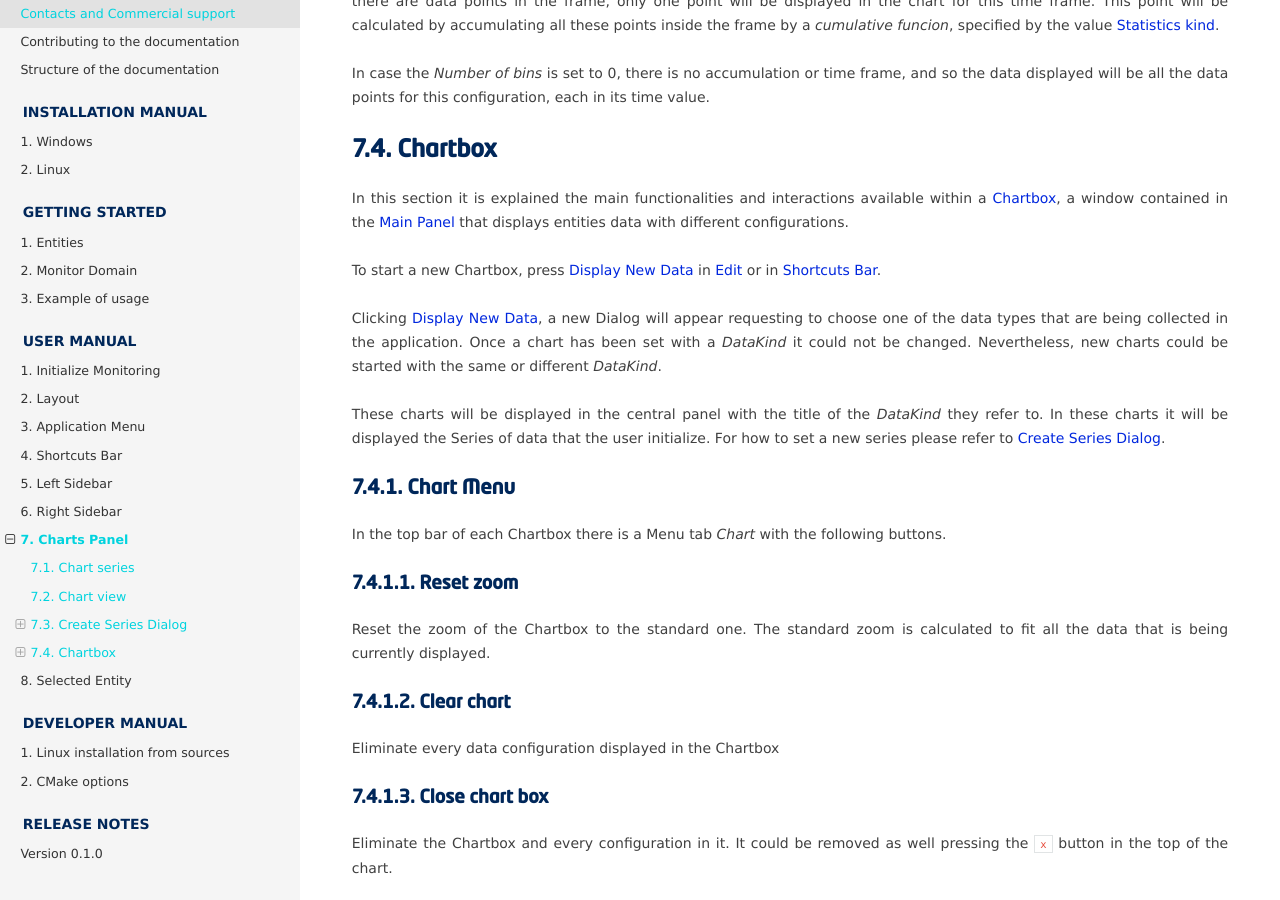
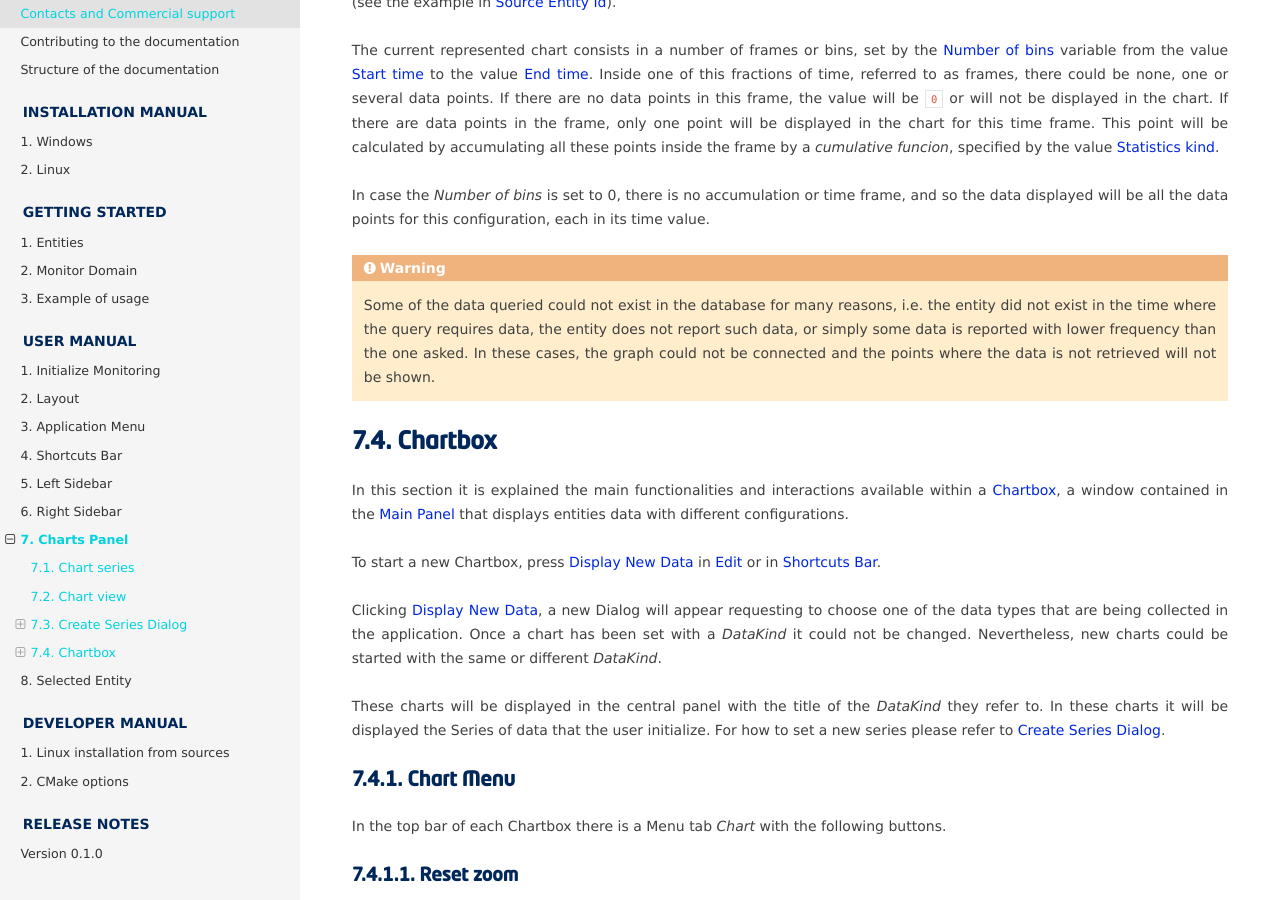
Before and after one commit to nguyenthang7215/DDS_Monitor, a Sphinx documentation site: the page built from docs/rst/user_manual/chart_panel.rst, in a window 1280 px wide and 900 px high, scrolled down 3552 px. Built offline with Sphinx 7.4.7 and the Read the Docs theme 2.0.0, drawn with Linux system fonts in a browser that asks for light colours; some of the changed text lies outside the part shown.

```diff
--- a/docs/rst/user_manual/chart_panel.rst
+++ b/docs/rst/user_manual/chart_panel.rst
@@ -128,6 +128,12 @@
 will be displayed in the chart.
 To see all the individual data points without accumulate them, set the *Number of bins* to 0.
 
+.. warning::
+
+    Some of the data queried could not exist.
+    In these cases the point will not be plotted, and the number of points in the
+    series will not match with the number of bins.
+
 .. _start_time:
 
 Start time
@@ -184,6 +190,14 @@
 
 In case the *Number of bins* is set to 0, there is no accumulation or time frame, and so the data displayed will be
 all the data points for this configuration, each in its time value.
+
+.. warning::
+
+    Some of the data queried could not exist in the database for many reasons, i.e. the entity did not exist in
+    the time where the query requires data, the entity does not report such data, or simply some data is reported
+    with lower frequency than the one asked.
+    In these cases, the graph could not be connected and the points where the data is not retrieved
+    will not be shown.
 
 .. _chartbox:
 
```
Also changed, not shown: 6 other files.
